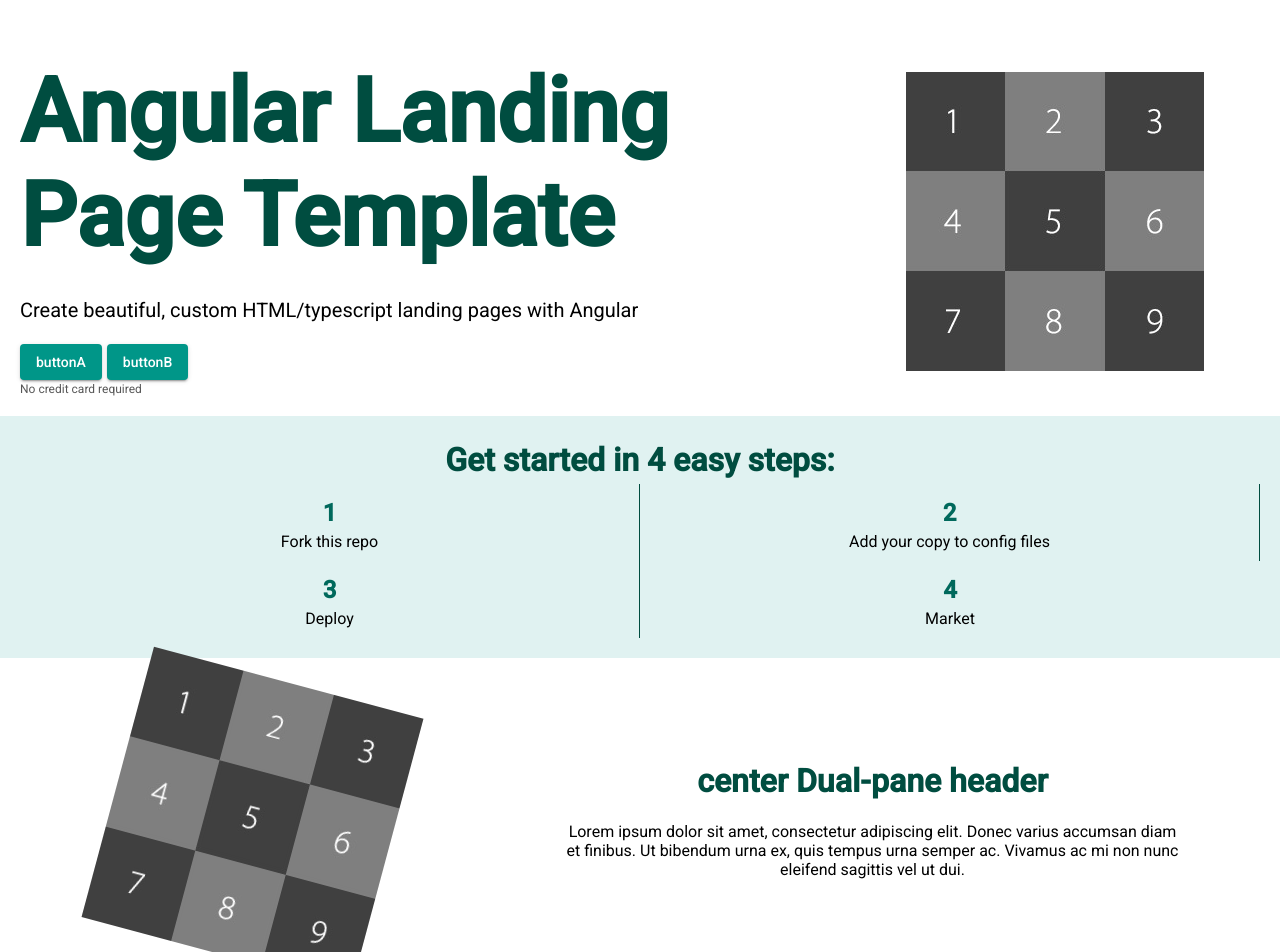
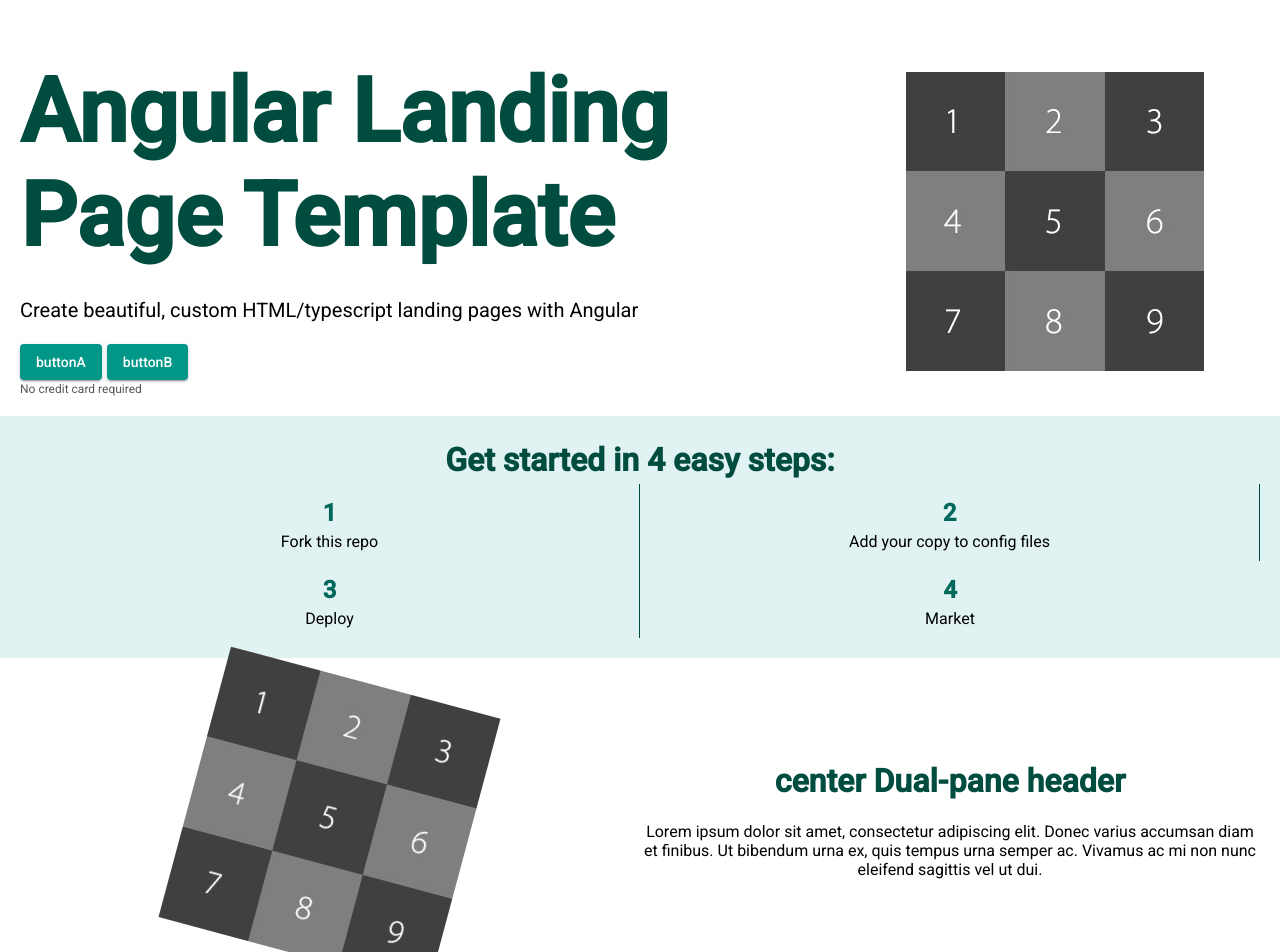
Before and after one commit to MikeQDev/angular-landing-page-template, an Angular app: page / in a window 1280 px wide. Shown: the top 952 px of the page. Built offline with nearby package versions, Linux system fonts and the light colour scheme.

Commit message:
Revert "make dual-pane imageblock thinner"
This reverts commit 6a28e631fd41bf0aa2d0f4a6a0dcc0f43a71b46f.

```diff
--- a/src/app/dual-pane/dual-pane.component.scss
+++ b/src/app/dual-pane/dual-pane.component.scss
@@ -30,14 +30,12 @@
   .container.imageFirst {
     flex-direction: row-reverse;
   }
-  .textBlock {
-    width: 50%;
-  }
+  .textBlock,
   .imageBlock {
     img {
       max-width: 35vw;
       max-height: 35vh;
     }
-    width: 25%;
+    width: 50%;
   }
 }
```
